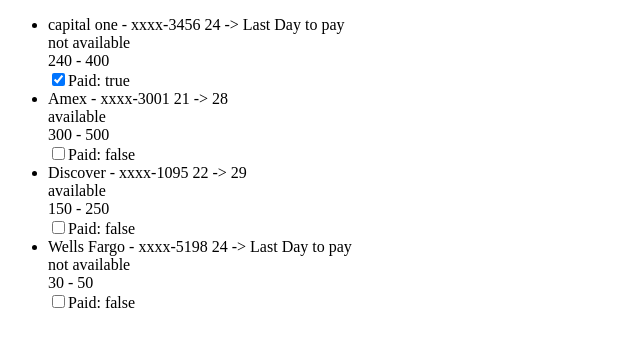
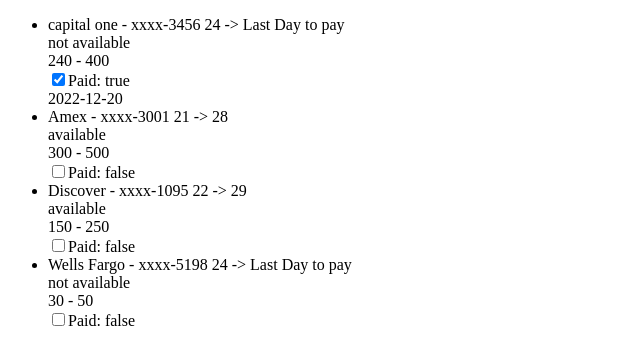
Before and after one commit to julioarhernandez/cards, a Vue app: page / in a window 1280 px wide. Shown: the top 364 px of the page, without its empty margins (0-640 px from the left). Built offline with nearby package versions, Linux system fonts and the light colour scheme.

Commit message:
Emitting event from checkbox to parent

```diff
--- a/src/components/App/App.html
+++ b/src/components/App/App.html
@@ -1,3 +1,8 @@
 <div id="app">
-    <CardList :list="cards" :maxPercentage="maxPercentage" :minPercentage="minPercentage" ></CardList>
+    <CardList
+      :list="cards"
+      :maxPercentage="maxPercentage"
+      :minPercentage="minPercentage"
+      :cutPaidChanged="cutPaidChanged"
+    />
 </div>
--- a/src/components/App/App.js
+++ b/src/components/App/App.js
@@ -1,4 +1,5 @@
-import { parseISO, getMonth, getYear, isAfter, isBefore } from 'date-fns'
+import { parseISO, getMonth, getYear, isAfter, isBefore, format } from 'date-fns'
+import { id } from 'date-fns/locale'
 import { defineComponent } from 'vue'
 import Card from '../Card/Card.vue'
 import CardList from '../CardList/CardList.vue'
@@ -74,8 +75,20 @@
                 }
             }
         });
+    },
+    // If cut Paid state changes set/reset cutPaidDate accordingly
+    cutPaidChanged(e){
+        this.cards.map( el => {
+            if (el.id == e.id) {
+                if (e.checked){
+                    el.cutPaidDate = format(new Date(), 'yyyy-MM-dd');
+                } else {
+                    el.cutPaidDate = null;
+                }
+
+            }
+        });
     }
-
   },
   mounted(){
     this.checkPaid();
--- a/src/components/Card/Card.html
+++ b/src/components/Card/Card.html
@@ -6,7 +6,8 @@
     <div v-if="paid">Paid</div>
     <span>{{minAmount}} - {{ maxAmount}}</span>
     <div>
-        <input type="checkbox" v-model="card.cutPaid">
+        <input type="checkbox" v-model="card.cutPaid" :id="card.id" @change="$emit('cutPaidChanged', $event.target)">
         <label for="checkbox">Paid: {{ card.cutPaid }}</label>
     </div>
+    <div>{{ card.cutPaidDate }}</div>
 </li>
--- a/src/components/Card/Card.js
+++ b/src/components/Card/Card.js
@@ -10,4 +10,5 @@
         'maxAmount',
         'paid'
     ],
+    emits: ['cutPaidChanged']
 });
--- a/src/components/CardList/CardList.html
+++ b/src/components/CardList/CardList.html
@@ -7,5 +7,6 @@
         :available="isCardAvailable(card.cutDate)"
         :minAmount="minIdealPercentage(card)"
         :maxAmount="maxIdealPercentage(card)"
+        @cutPaidChanged="cutPaidChanged"
     />
 </ul>
--- a/src/components/CardList/CardList.js
+++ b/src/components/CardList/CardList.js
@@ -6,7 +6,7 @@
 export default defineComponent({
     name: 'CardList',
     components: { Card },
-    props: [ 'list','maxPercentage', 'minPercentage' ],
+    props: [ 'list','maxPercentage', 'minPercentage','cutPaidChanged' ],
     methods: {
         dateDiff(cd){
             const todaysDate = new Date();
```
